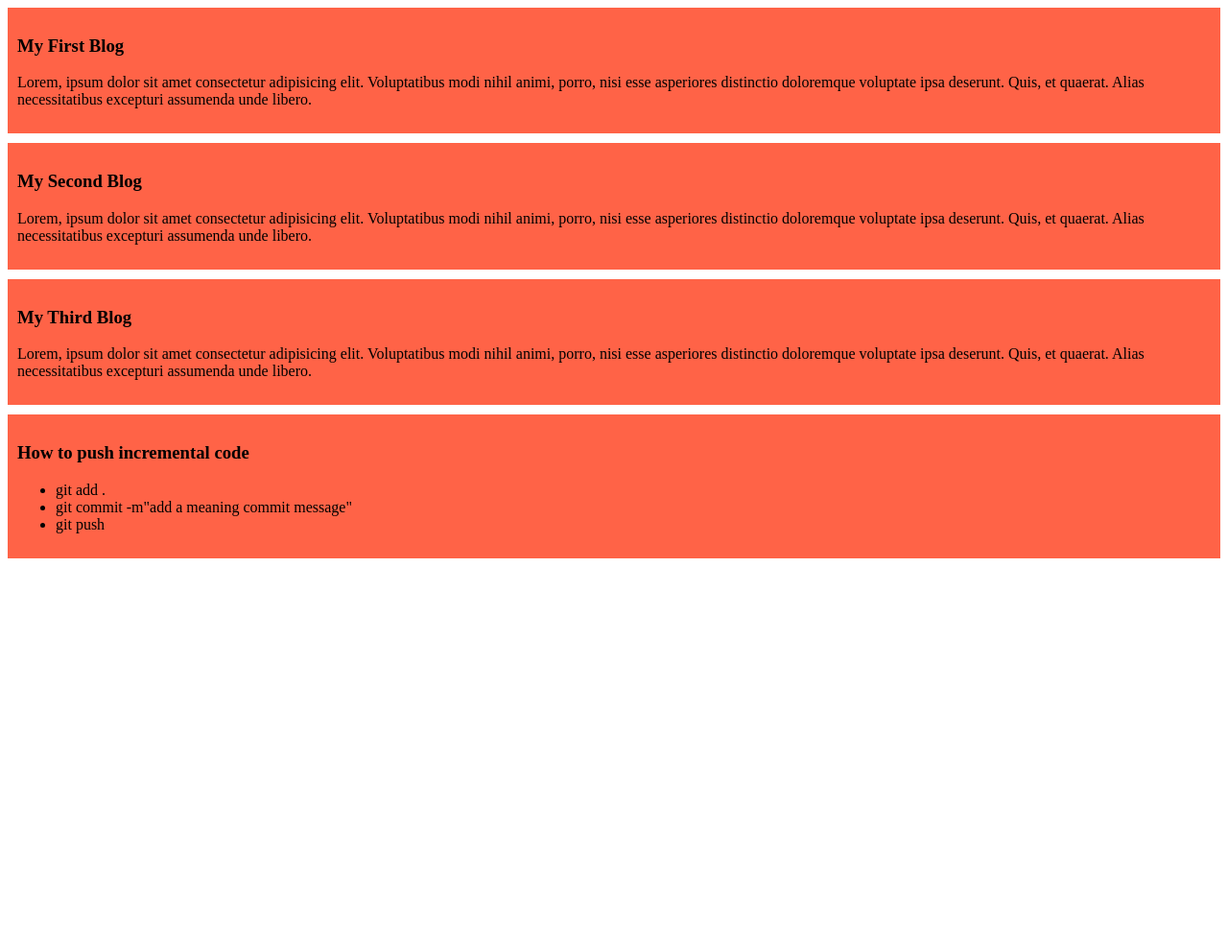
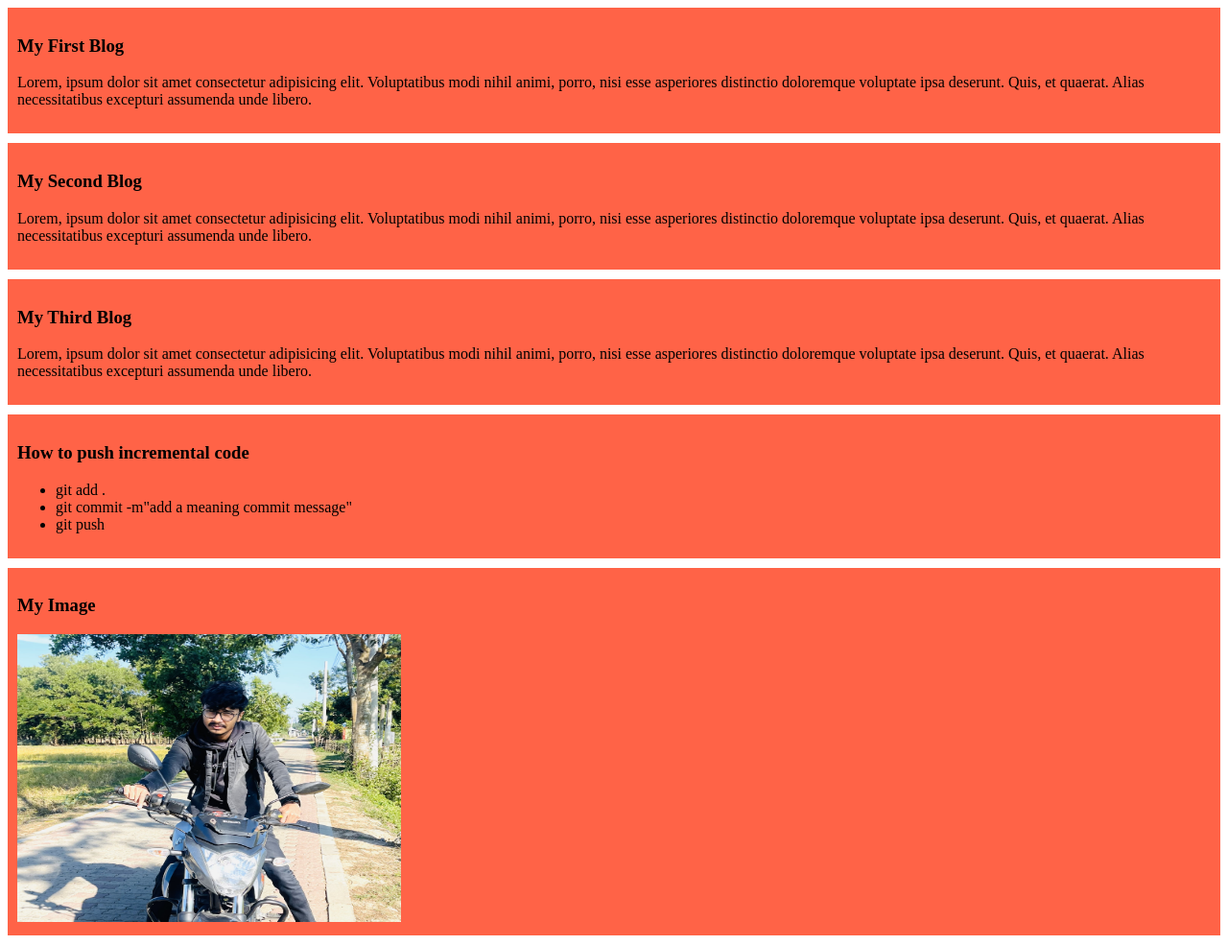
Before and after one commit to ARASHFAQUE/my-simple-website, a plain HTML site: page index.html in a window 1280 px wide. Shown: the whole page at 96% size. Before the commit the page ends 800 px from the top, so only its background shows below. Drawn offline with Linux system fonts and the light colour scheme.

Commit message:
added picture

```diff
--- a/index.html
+++ b/index.html
@@ -28,5 +28,9 @@
             <li>git push</li>
         </ul>
     </div>
+    <div>
+        <h3>My Image</h3>
+        <img src="images/ashfaque-wp.jpg" alt="Ashfaque's Picture">
+    </div>
 </body>
 </html>
--- a/styles/blog.css
+++ b/styles/blog.css
@@ -2,4 +2,9 @@ div{
     background-color: tomato;
     padding: 10px;
     margin-bottom: 10px;
+
+
+img{
+    height: 300px;
+    width: 400px;
 }
```
Also changed, not shown: images/ashfaque-wp.jpg (added).
